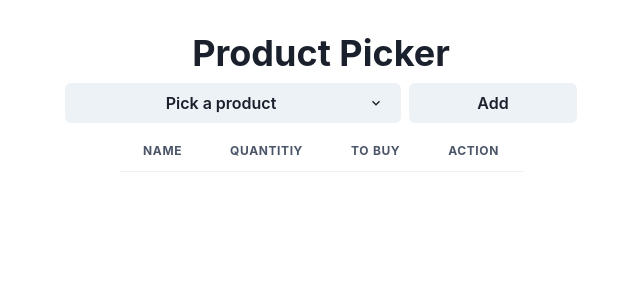
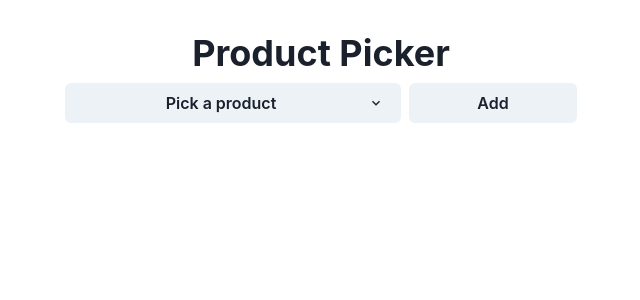
Before and after one commit to chrisvasqm/react-product-picker, a React (Vite) app: page / in a window 1280 px wide. Shown: the top 300 px of the page, without its empty margins (319-959 px from the left). Built offline with nearby package versions, Linux system fonts and the light colour scheme.

Commit message:
Add clear button

```diff
--- a/src/App.tsx
+++ b/src/App.tsx
@@ -2,7 +2,7 @@ import './App.css'
 import { useState } from 'react';
 import Product from './models/Product';
 import ProductPicker from './components/ProductPicker';
-import { Box, Heading, VStack } from '@chakra-ui/react';
+import { Box, Button, Heading, VStack } from '@chakra-ui/react';
 import ProductTable from './components/ProductTable';
 
 function App() {
@@ -30,9 +30,13 @@ function App() {
     }
 
     const handleOnInputChange = (id: number, toBuy: number) => {
-        if (isNaN(toBuy)) return;
+        if (isNaN(toBuy)) return
 
         setAddedProducts(addedProducts.map(product => product.id === id ? { ...product, toBuy: toBuy } : product))
+    }
+
+    const handleClear = () => {
+        setAddedProducts([])
     }
 
     return <Box h='100vh' display={'flex'} justifyContent={'center'}>
@@ -44,10 +48,12 @@ function App() {
                 onMenuItemClicked={handleMenuItemClick}
                 onAddProduct={handleAddProduct}
             />
-            <ProductTable
+            {addedProducts.length && <ProductTable
                 addedProducts={addedProducts}
                 onDeleteProduct={handleDelete}
-                onInputChange={handleOnInputChange} />
+                onInputChange={handleOnInputChange} />}
+
+            {addedProducts.length && <Button onClick={handleClear}>Clear</Button>}
         </VStack>
     </Box>
 }
```
